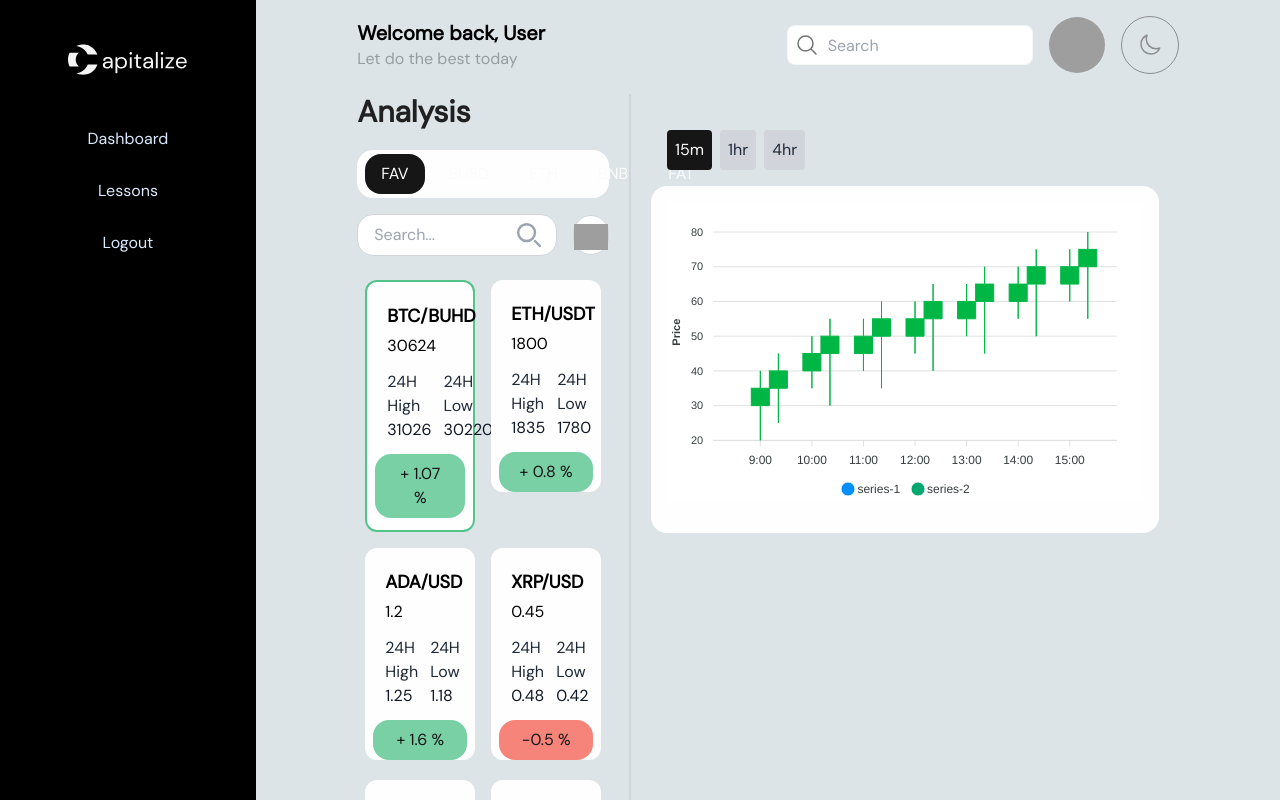
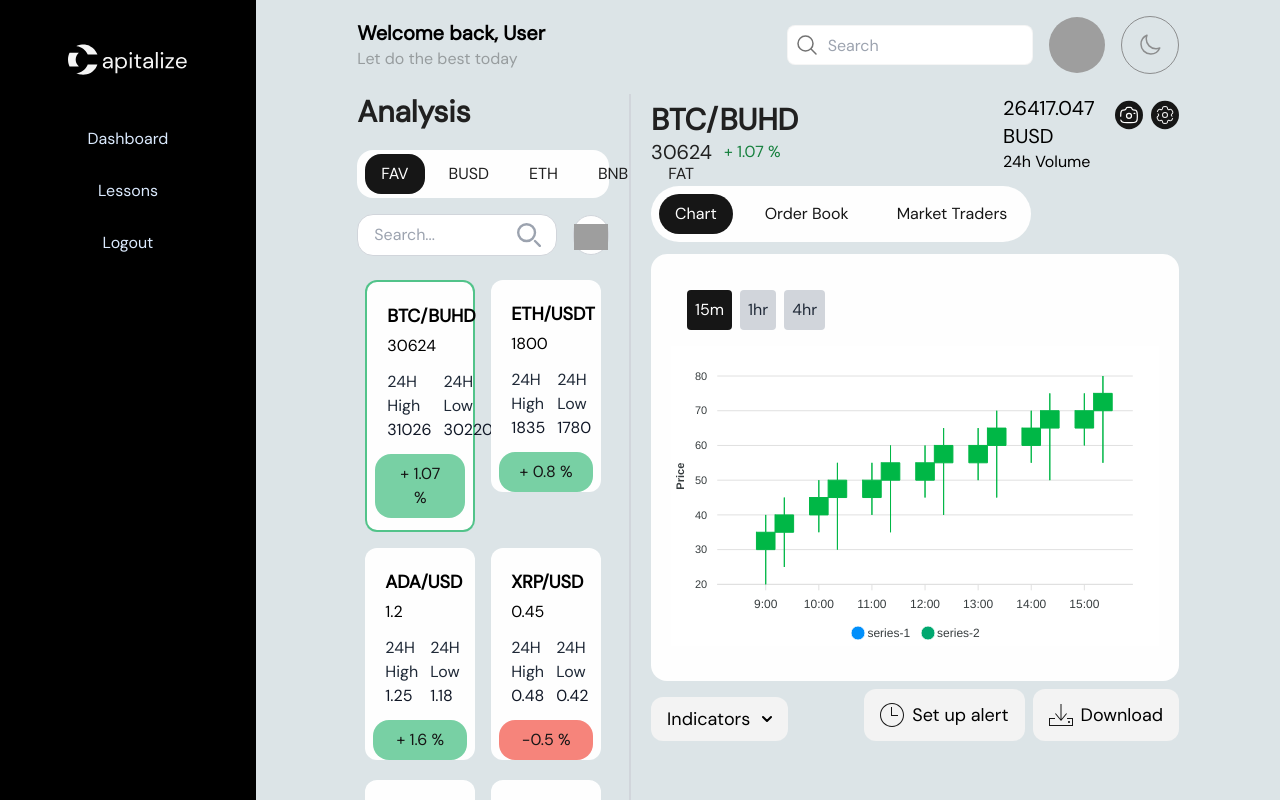
Before and after one commit to capitalizelearning/frontend, a React (Vite) app: page /trade/simulation in a window 1280 px wide. Built offline with nearby package versions, Linux system fonts and the light colour scheme; grey boxes are pictures that could not be loaded.

Commit message:
trade simulation work

```diff
--- /dev/null
+++ b/src/components/DynamicDropdown.jsx
@@ -0,0 +1,61 @@
+/* eslint-disable react/prop-types */
+import { useState } from 'react';
+
+function DynamicDropdown({ options }) {
+    const [isOpen, setIsOpen] = useState(false);
+
+    const toggleDropdown = () => {
+        setIsOpen(!isOpen);
+    };
+
+    return (
+        <>
+            <button
+                // id="dropdownHoverButton"
+                className="dark:text-white dark:bg-[#161616] bg-[#f3f3f3] focus:ring-4  text-lg focus:outline-none px-4 w-auto flex py-2 items-center rounded-xl"
+                type="button"
+                onClick={toggleDropdown}
+            >
+                Indicators
+                <svg
+                    className="w-2.5 h-2.5 ms-3"
+                    aria-hidden="true"
+                    xmlns="http://www.w3.org/2000/svg"
+                    fill="none"
+                    viewBox="0 0 10 6"
+                >
+                    <path
+                        stroke="currentColor"
+                        strokeLinecap="round"
+                        strokeLinejoin="round"
+                        strokeWidth={2}
+                        d="m1 1 4 4 4-4"
+                    />
+                </svg>
+            </button>
+            {/* Dropdown menu */}
+            <div
+                id="dropdownHover"
+                className={`z-10 ${isOpen ? 'block' : 'hidden'} bg-white divide-y divide-gray-100 rounded-lg shadow w-44 dark:bg-gray-700`}
+            >
+                <ul
+                    className="py-2 text-sm text-gray-700 dark:text-gray-200 dark:bg-[#161616] bg-[#f3f3f3] mt-2 absolute"
+                    aria-labelledby="dropdownHoverButton"
+                >
+                    {options?.map((option, index) => (
+                        <li key={index}>
+                            <a
+                                href={option.link}
+                                className="block px-4 py-2 hover:bg-gray-100 dark:hover:bg-gray-600 dark:hover:text-white"
+                            >
+                                {option.label}
+                            </a>
+                        </li>
+                    ))}
+                </ul>
+            </div>
+        </>
+    );
+}
+
+export default DynamicDropdown;
--- a/src/components/Trade/SimulationChart.jsx
+++ b/src/components/Trade/SimulationChart.jsx
@@ -2,12 +2,7 @@ import { useState } from 'react';
 import Chart from 'react-apexcharts';
 
 const SimulationChart = () => {
-  const [darkMode, setDarkMode] = useState(false);
   const [selectedInterval, setSelectedInterval] = useState('15m');
-
-  const toggleDarkMode = () => {
-    setDarkMode(!darkMode);
-  };
 
   const changeInterval = (interval) => {
     setSelectedInterval(interval);
@@ -124,7 +119,7 @@ const SimulationChart = () => {
   ];
 
   return (
-    <div className={`w-full h-screen p-5`}>
+    <div className={`w-full p-5`}>
       <div className="flex justify-between items-center p-4">
         <div className="flex space-x-2">
           <button
@@ -154,9 +149,8 @@ const SimulationChart = () => {
         </div>
 
       </div>
-      <div className="p-4 bg-[#fefefe] dark:bg-[#161616] rounded-2xl">
         <Chart options={chartOptions} series={chartSeries} type="candlestick" height={300} />
-      </div>
+
     </div>
   );
 };
--- a/src/components/Trade/TradeTabs.jsx
+++ b/src/components/Trade/TradeTabs.jsx
@@ -21,7 +21,7 @@ function TradeTabs() {
                         onClick={() => setSelectedTab(e?.value)}
                         className={`rounded-2xl px-4 py-2  w-full text-[#202020] dark:text-[#fefefe] font-medium uppercase]
                         ${selectedTab === e?.value && 'bg-[#161616] text-[#fefefe]'}
-                          text-[#FBFBFB]`}>
+                          dark:text-[#FBFBFB]`}>
                         <span className="">{e?.title}</span>
                     </button>
                 ))
--- a/src/pages/Trade/TradeIndex.jsx
+++ b/src/pages/Trade/TradeIndex.jsx
@@ -1,9 +1,13 @@
-import { useState } from 'react';
-import Layout from '../../components/Layout/Layout'
-import SearchFilter from '../../components/Trade/SearchFilter'
-import TradeTabs from '../../components/Trade/TradeTabs'
-import TradeCard from '../../components/Trade/TradeCard';
-import SimulationChart from '../../components/Trade/SimulationChart';
+import { useState } from 'react'
+import Layout from '@/components/Layout/Layout'
+import SearchFilter from '@/components/Trade/SearchFilter'
+import TradeTabs from '@/components/Trade/TradeTabs'
+import TradeCard from '@/components/Trade/TradeCard'
+import SimulationChart from '@/components/Trade/SimulationChart'
+import settingsSvg from '@/assets/imgs/svgs/settings-svg.svg'
+import cameraSvg from '@/assets/imgs/svgs/camera-svg.svg'
+import { Link } from 'react-router-dom'
+import DynamicDropdown from '../../components/DynamicDropdown'
 
 function TradeIndex() {
     let cardData = [
@@ -97,12 +101,32 @@ function TradeIndex() {
             up: true,
             percent: 0.9,
         },
+    ]
+
+    const [selectedCard, setSelectedCard] = useState(1)
+    const [cardDetails, setCardData] = useState(cardData[0])
+    const [selectedTab, setSelectedTab] = useState('chart');
+
+    const tabs = [
+        { label: 'Chart', id: 'chart' },
+        { label: 'Order Book', id: 'orderBook' },
+        { label: 'Market Traders', id: 'marketTraders' },
     ];
 
-    const [selectedCard, setSelectedCard] = useState(1)
+    const options = [
+        { label: 'Dashboard', link: '#' },
+        { label: 'Settings', link: '#' },
+        { label: 'Earnings', link: '#' },
+        { label: 'Sign out', link: '#' },
+    ];
+
+    const handleTabClick = (tabId) => {
+        setSelectedTab(tabId);
+    };
 
     const handleCardSelect = (id) => {
         setSelectedCard(id)
+        setCardData(cardData?.filter((e) => e?.id === id)[0])
     }
 
     return (
@@ -113,7 +137,7 @@ function TradeIndex() {
                     <h3 className="text-3xl font-semibold text-[#202020] dark:text-[#fefefe]">
                         Analysis
                     </h3>
-                    <div className="flex flex-col gap-4">
+                    <div className="flex flex-col gap-4 ">
                         {/* Tabs */}
                         <TradeTabs />
 
@@ -124,17 +148,123 @@ function TradeIndex() {
                         <div className="overflow-y-auto md:h-[70vh] flex flex-wrap no-scrollbar">
                             {cardData?.map((e, index) => (
                                 <div key={index} className={`w-1/2 rounded-xl`}>
-                                    <TradeCard data={e} selectedCard={selectedCard} handleCardSelect={handleCardSelect} />
+                                    <TradeCard
+                                        data={e}
+                                        selectedCard={selectedCard}
+                                        handleCardSelect={handleCardSelect}
+                                    />
                                 </div>
                             ))}
                         </div>
                     </div>
                 </div>
+                {/* Charts */}
+                <div className="md:w-8/12 md:ml-5">
+                    <div className='md:flex justify-between items-center'>
+                        {/* Left */}
+                        <div className='flex-1'>
+                            {/* header title */}
+                            <h3 className="text-3xl font-semibold text-[#202020] dark:text-[#fefefe]">
+                                {cardDetails?.title}
+                            </h3>
+                            {/* Amount/Change */}
+                            <div className='flex flex-row items-center'>
+                                <span className="text-xl font-medium text-[#202020] dark:text-[#fefefe]">
+                                    {cardDetails?.amount}
+                                </span>
+                                <span
+                                    className={`font-medium text-md text-center rounded-2xl
+                                        ${cardDetails?.up
+                                            ? 'dark:text-green-400 text-green-700'
+                                            : 'text-[#f026178f]'
+                                        } px-3`}
+                                >
+                                    {cardDetails?.percent > 0
+                                        ? '+ ' + cardDetails?.percent + ' %'
+                                        : cardDetails?.percent + ' %'}
+                                </span>
+                            </div>
+                        </div>
 
-                {/* Charts */}
-                <div className="md:w-8/12">
+                        {/* Right */}
+                        <div className='md:flex space-x-2 justify-between md:w-2/6'>
+                            <div className='flex flex-col'>
+                                <h5 className='text-xl font-medium'>{(cardDetails?.amount * Math.random()).toFixed(3) + ' BUSD'}</h5>
+                                <h5 className='text-md font-medium'>{'24h Volume'}</h5>
+                            </div>
+                            <div className='flex space-x-2'>
+                                <Link to={'#'}>
+                                    <img src={cameraSvg} alt='cameraSvg' style={{ height: 42 }} />
+                                </Link>
+                                <Link to={'#'}>
+                                    <img src={settingsSvg} alt='settings' style={{ height: 42 }} />
+                                </Link>
+                            </div>
+                        </div>
+                    </div>
 
-                    <SimulationChart />
+                    {/* Tab */}
+                    <div className="flex items-center py-3">
+                        <div className="flex space-x-4 rounded-full bg-[#fefefe] dark:bg-[#161616] p-2 overflow-hidden">
+                            {tabs.map((tab) => (
+                                <button
+                                    key={tab.id}
+                                    className={`transition inline-block rounded-full px-4 py-2 font-medium text-[#161616] dark:text-[#fefefe] duration-150 ease-in ${selectedTab === tab.id ? 'dark:bg-black bg-[#161616] text-[#fefefe]' : ''
+                                        }`}
+                                    onClick={() => handleTabClick(tab.id)}
+                                >
+                                    {tab.label}
+                                </button>
+                            ))}
+                        </div>
+                    </div>
+                    {/* Chart */}
+                    <div className="bg-[#fefefe] dark:bg-[#161616] rounded-2xl">
+                        <SimulationChart />
+                    </div>
+                    {/* Chart Bottom */}
+                    <div className='flex justify-between mt-2'>
+                        <div className='flex-0 mt-2'>
+                            <DynamicDropdown options={options} />
+                        </div>
+                        <div className='flex-1 flex justify-start flex-row-reverse'>
+                            <button
+                                type="button"
+                                className="dark:text-white dark:bg-[#161616] bg-[#f3f3f3] focus:ring-4  text-lg focus:outline-none px-4 w-auto flex py-2 items-center rounded-xl"
+                            >
+                                <svg
+                                    width={24}
+                                    height={24}
+                                    xmlns="http://www.w3.org/2000/svg"
+                                    fillRule="evenodd"
+                                    className='dark:fill-[#fefefe] fill-[#161616] mr-2'
+                                    clipRule="evenodd"
+                                >
+                                    <path d="M6 16h-5v6h22v-6h-5v-1h6v8h-24v-8h6v1zm14 2c.552 0 1 .448 1 1s-.448 1-1 1-1-.448-1-1 .448-1 1-1zm-7.5-17v14.884l4.736-5.724.764.645-5.979 7.195-6.021-7.205.765-.644 4.735 5.732v-14.883h1z" />
+                                </svg>
+
+                                Download
+                            </button>
+
+                            <button
+                                type="button"
+                                className="mx-2 dark:text-white dark:bg-[#161616] bg-[#f3f3f3] focus:ring-4  text-lg focus:outline-none px-4 w-auto flex py-3 items-center rounded-xl"
+                            >
+                                <svg
+                                    width={24}
+                                    height={24}
+                                    xmlns="http://www.w3.org/2000/svg"
+                                    fillRule="evenodd"
+                                    clipRule="evenodd"
+                                    className='dark:fill-[#fefefe] fill-[#161616] mr-2'
+                                >
+                                    <path d="M12 0c6.623 0 12 5.377 12 12s-5.377 12-12 12-12-5.377-12-12 5.377-12 12-12zm0 1c6.071 0 11 4.929 11 11s-4.929 11-11 11-11-4.929-11-11 4.929-11 11-11zm0 11h6v1h-7v-9h1v8z" />
+                                </svg>
+
+                                Set up alert
+                            </button>
+                        </div>
+                    </div>
                 </div>
             </div>
         </Layout>
```
Also changed, not shown: src/assets/imgs/svgs/camera-svg.svg (added), src/assets/imgs/svgs/settings-svg.svg (added).
